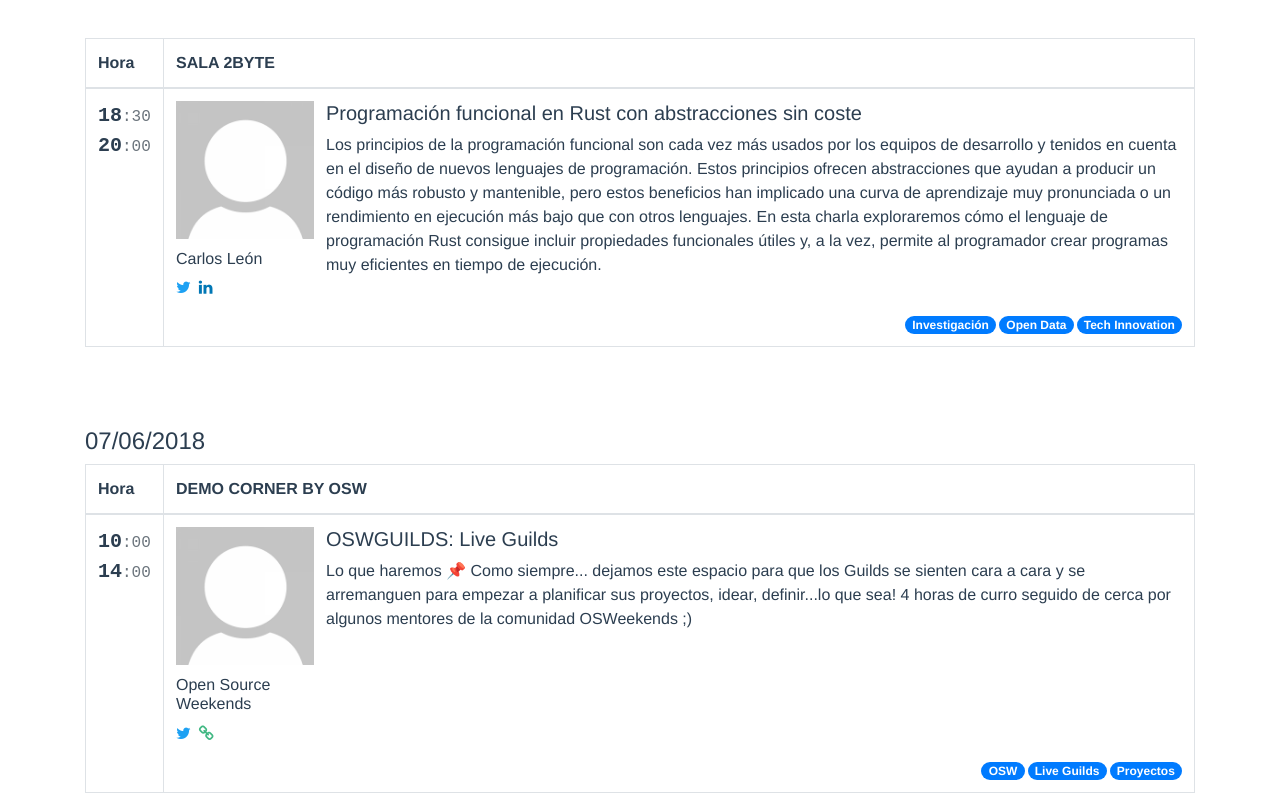
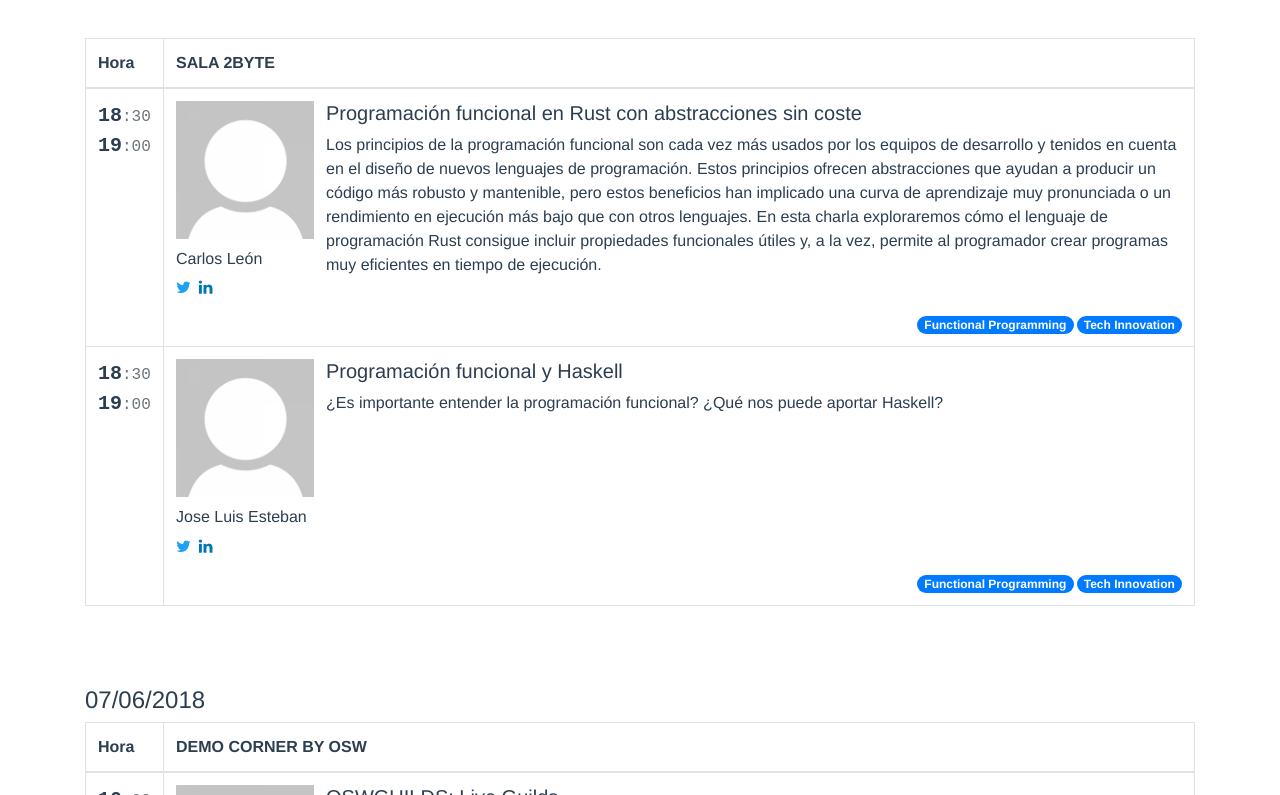
Before and after one commit to DevJourneyMadrid/june-18, a Vue app: page /#/ in a window 1280 px wide. Shown: the part 7065-7860 px from the top of the page. Built offline with nearby package versions, Linux system fonts and the light colour scheme; what vue-momentjs would draw is missing.

Commit message:
Initial commit

```diff
--- a/src/data/index.js
+++ b/src/data/index.js
@@ -703,7 +703,7 @@ export const scheduleInfo = [
             content: {
               title: 'Programación funcional en Rust con abstracciones sin coste',
               description: 'Los principios de la programación funcional son cada vez más usados por los equipos de desarrollo y tenidos en cuenta en el diseño de nuevos lenguajes de programación. Estos principios ofrecen abstracciones que ayudan a producir un código más robusto y mantenible, pero estos beneficios han implicado una curva de aprendizaje muy pronunciada o un rendimiento en ejecución más bajo que con otros lenguajes. En esta charla exploraremos cómo el lenguaje de programación Rust consigue incluir propiedades funcionales útiles y, a la vez, permite al programador crear programas muy eficientes en tiempo de ejecución.',
-              tags: [ 'Investigación', 'Open Data', 'Tech Innovation' ],
+              tags: [ 'Functional Programming', 'Tech Innovation' ],
               speakers: [
                 {
                   name: 'Carlos León',
@@ -723,7 +723,37 @@ export const scheduleInfo = [
                 min: '30',
               },
               end: {
-                hour: '20',
+                hour: '19',
+                min: '00',
+              },
+            },
+          },
+          {
+            type: 2,
+            content: {
+              title: 'Programación funcional y Haskell',
+              description: '¿Es importante entender la programación funcional? ¿Qué nos puede aportar Haskell?',
+              tags: [ 'Functional Programming', 'Tech Innovation' ],
+              speakers: [
+                {
+                  name: 'Jose Luis Esteban',
+                  position: null,
+                  bio: 'Experiencia profesional fundamentalmente en C++, sistemas distribuidos de tiempo real. Amante de la programación funcional y de la programación concurrente. Eterno aprendiz',
+                  image: null,
+                  socialLinks: {
+                    twitter: 'https://twitter.com/clnznr',
+                    linkedin: 'https://es.linkedin.com/in/carlos-le%C3%B3n-1926a839',
+                  },
+                },
+              ],
+            },
+            time: {
+              start: {
+                hour: '18',
+                min: '30',
+              },
+              end: {
+                hour: '19',
                 min: '00',
               },
             },
@@ -743,9 +773,7 @@ export const scheduleInfo = [
             type: 2,
             content: {
               title: 'OSWGUILDS: Live Guilds',
-              description: 'Lo que haremos\n' +
-              '\n' +
-              '📌 Como siempre... dejamos este espacio para que los Guilds se sienten cara a cara y se arremanguen para empezar a planificar sus proyectos, idear, definir...lo que sea! 4 horas de curro seguido de cerca por algunos mentores de la comunidad OSWeekends ;)',
+              description: 'Lo que haremos: 📌 Como siempre... dejamos este espacio para que los Guilds se sienten cara a cara y se arremanguen para empezar a planificar sus proyectos, idear, definir...lo que sea! 4 horas de curro seguido de cerca por algunos mentores de la comunidad OSWeekends ;)',
               tags: [ 'OSW', 'Live Guilds', 'Proyectos' ],
               speakers: [
                 {
```
